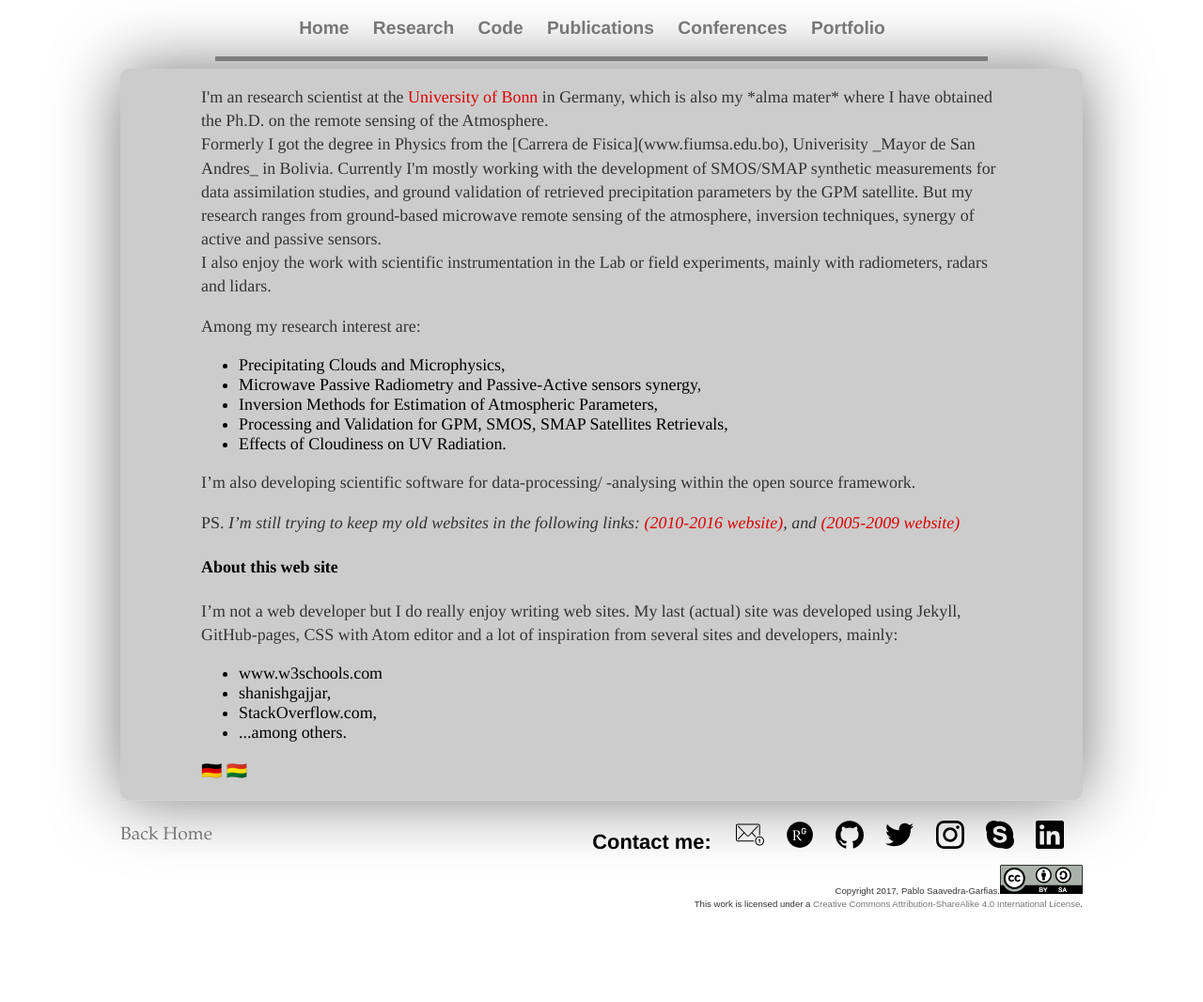
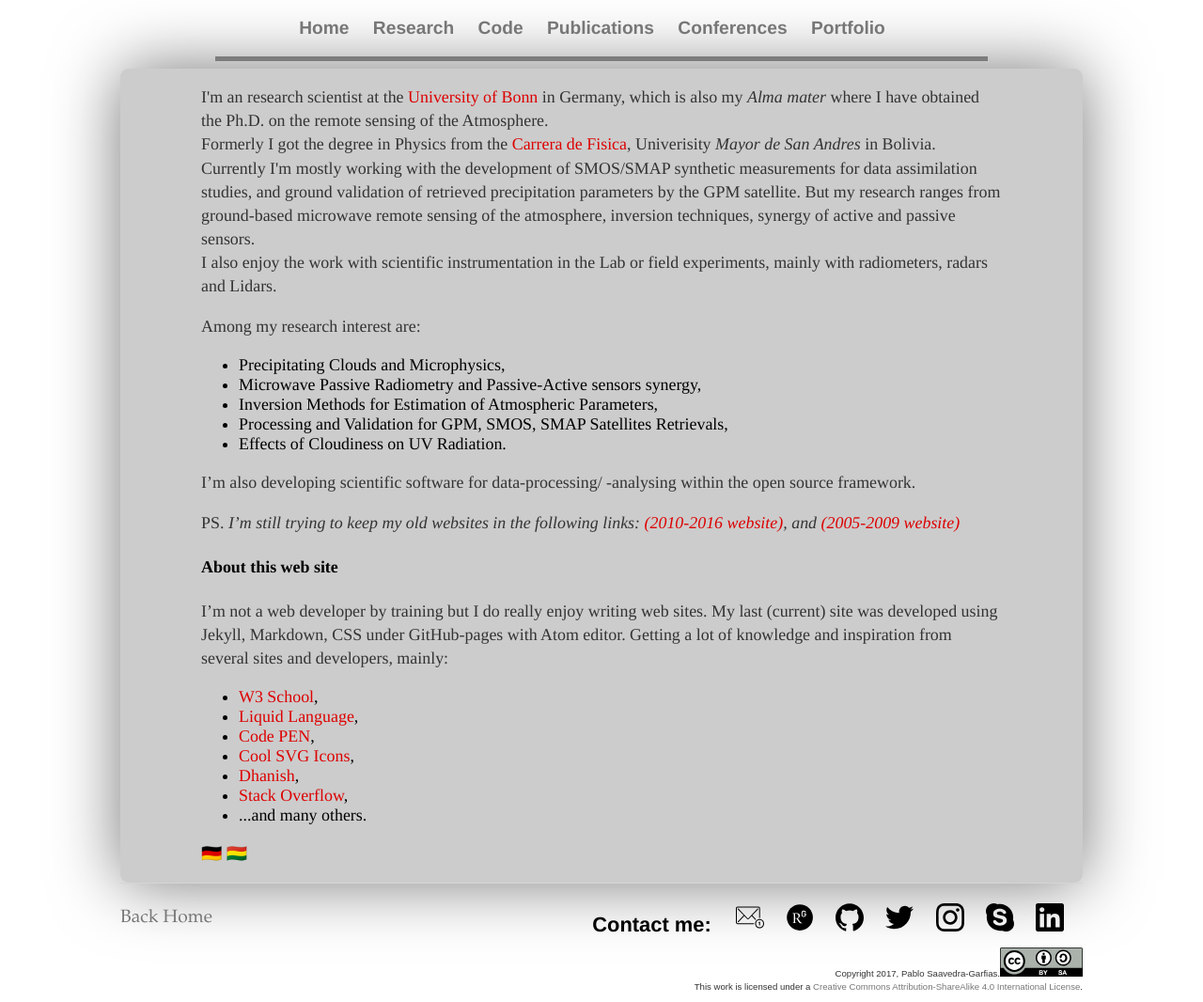
Before and after one commit to pablosaa/pablosaa.github.io, a Jekyll site: the page built from about.md, in a window 1280 px wide. Shown: the whole page at 94% size. Built offline with Jekyll 4.4.1, drawn with Linux system fonts in a browser that asks for light colours; before the commit the page ends 978 px from its top, so only the background shows below that.

Commit message:
fixing about.md and mainpage wrapping

```diff
--- a/_layouts/withcaratula.html
+++ b/_layouts/withcaratula.html
@@ -9,7 +9,7 @@ layout: default
     {% else %}
     <h3>{{ page.title }}</h3>
   {% endif %}
-</p>
+</p><br/>
 <hr />
 {{ content }}
 <hr />
--- a/about.md
+++ b/about.md
@@ -4,13 +4,13 @@ title: About me
 ---
 <p>
 I'm an research scientist
-at the <a alt="Alma Mater" href="https://uni-bonn.de">University of Bonn</a>
-in Germany, which is also my *alma mater* where I have obtained the Ph.D. on the remote sensing of the Atmosphere.<br/>
-Formerly I got the degree in Physics from the [Carrera de Fisica](www.fiumsa.edu.bo), Univerisity _Mayor de San Andres_ in Bolivia.
+at the <a title="Alma Mater" href="https://uni-bonn.de">University of Bonn</a>
+in Germany, which is also my <em>Alma mater</em> where I have obtained the Ph.D. on the remote sensing of the Atmosphere.<br/>
+Formerly I got the degree in Physics from the <a title="Alma Mater Fisica" href="http://www.fiumsa.edu.bo">Carrera de Fisica</a>, Univerisity <em>Mayor de San Andres</em> in Bolivia.
 
 Currently I'm mostly working with the development of SMOS/SMAP synthetic measurements for data assimilation studies, and ground validation of retrieved precipitation parameters by the GPM satellite. But my research ranges from ground-based microwave remote sensing of the atmosphere, inversion techniques, synergy of active and passive sensors.<br/>
 I also enjoy the work with scientific instrumentation in the Lab or field
-experiments, mainly with radiometers, radars and lidars.<br/>
+experiments, mainly with radiometers, radars and Lidars.<br/>
 </p>
 <p> Among my research interest are:</p>
 <ul>
@@ -23,18 +23,21 @@ experiments, mainly with radiometers, radars and lidars.<br/>
 I'm also developing scientific software for data-processing/ -analysing within the open source framework.<br/>
 
 PS. <em>I'm still trying to keep my old websites in the following links:
-<a title="2010-2017 MIUB website" href="{{site.PDFmiub}}" target="_blank">(2010-2016 website)</a>, and
-<a title="2005-2009 was at Yahoo-pages" href="http://www2.meteo.uni-bonn.de/admirari" target="_blank">(2005-2009 website)</a>
+<a title="2010-2017 MIUB website" href="{{site.PDFmiub}}" target="\_blank">(2010-2016 website)</a>, and
+<a title="2005-2009 was at Yahoo-pages" href="http://www2.meteo.uni-bonn.de/admirari" target="\_blank">(2005-2009 website)</a>
 </em>
 <br/>
 
 <h4> About this web site </h4>
-I'm not a web developer but I do really enjoy writing web sites. My last (actual) site was developed using Jekyll, GitHub-pages, CSS with Atom editor and a lot of inspiration from several sites and developers, mainly:<br/>
+I'm not a web developer by training but I do really enjoy writing web sites. My last (current) site was developed using Jekyll, Markdown, CSS under GitHub-pages with Atom editor. Getting a lot of knowledge and inspiration from several sites and developers, mainly:<br/>
 <ul>
-  <li>www.w3schools.com</li>
-  <li>shanishgajjar,</li>
-  <li>StackOverflow.com,</li>
-  <li>...among others.</li>
+  <li><a title="W3school" href="http://www.w3schools.com">W3 School</a>,</li>
+  <li><a title="Liquid doc" href="https://shopify.github.io/liquid">Liquid Language</a>,</li>
+  <li><a title="CodePen" href="https://codepen.io">Code PEN</a>,</li>
+  <li><a title="Cool Icons" href="https://simpleicons.org/">Cool SVG Icons</a>,</li>
+  <li><a title="Dhanish guy" href="http://www.dhanishgajjar.com">Dhanish</a>,</li>
+  <li><a title="Stack Overfow" href="http://www.stakoverflow.com">Stack Overflow</a>,</li>
+  <li>...and many others.</li>
 </ul>
 
  🇩🇪 🇧🇴
--- a/css/main.css
+++ b/css/main.css
@@ -140,28 +140,35 @@ ul.posts li {
 
 #icon_github:hover {
   fill: #666666; /*fill: #080707;*/
-  title: "my GitHub";
+  title: "GitHub";
 }
 #icon_insta:hover {
   fill: #E4405F;
+  title: "Instagram";
 }
 #icon_twitter:hover {
   fill: #1DA1F2;
+  title: "Twitter";
 }
 #icon_skype:hover {
   fill: #00AFF0;
+  title: "Skype";
 }
 #icon_facebook:hover {
   fill: #3B5998;
+  title: "FB";
 }
 #icon_email:hover {
   fill: #909100;
+  title: "eMail me!";
 }
 #icon_rgate:hover {
   fill: #00D1AF;
+  title: "ResearchG";
 }
 #icon_linkedin:hover {
   fill: #0077B5;
+  title: "Lin";
 }
 /*youTube #CD201F, LinkedIn #0077B5, PayPal #00457C, Jekyll #CC0000 */
 
--- a/index.html
+++ b/index.html
@@ -5,7 +5,7 @@ title: Pablo Saavedra's personal website
 <div style="width:22%;height:auto;display:inline-block; white-space:nowrap;">
 <img src="{{site.baseurl}}/images/fronts/pab_bild.png" alt="Portrait" style="width:95%;height:auto;margin-right:20px;margin-top:5px;margin-bottom:20px;">
 </div>
-<div style="width:50%;height:auto;display:inline-block; white-space:nowrap;text-align:left;vertical-align:top;">
+<div style="width:50%;height:auto;display:inline-block; white-space:pre-line;text-align:left;vertical-align:top;">
 {% include welcome_en.md %}
 </div><br/>
 <center>
```
Also changed, not shown: projects.md (+0 -1 lines), _includes/icons/email.svg.
